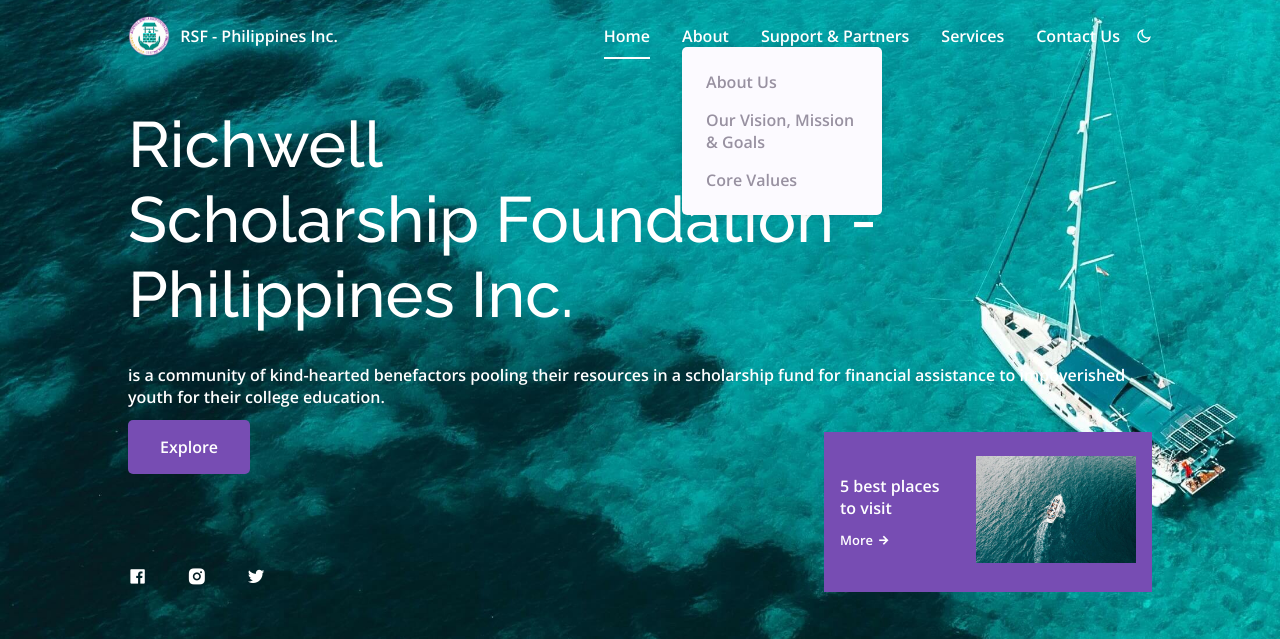
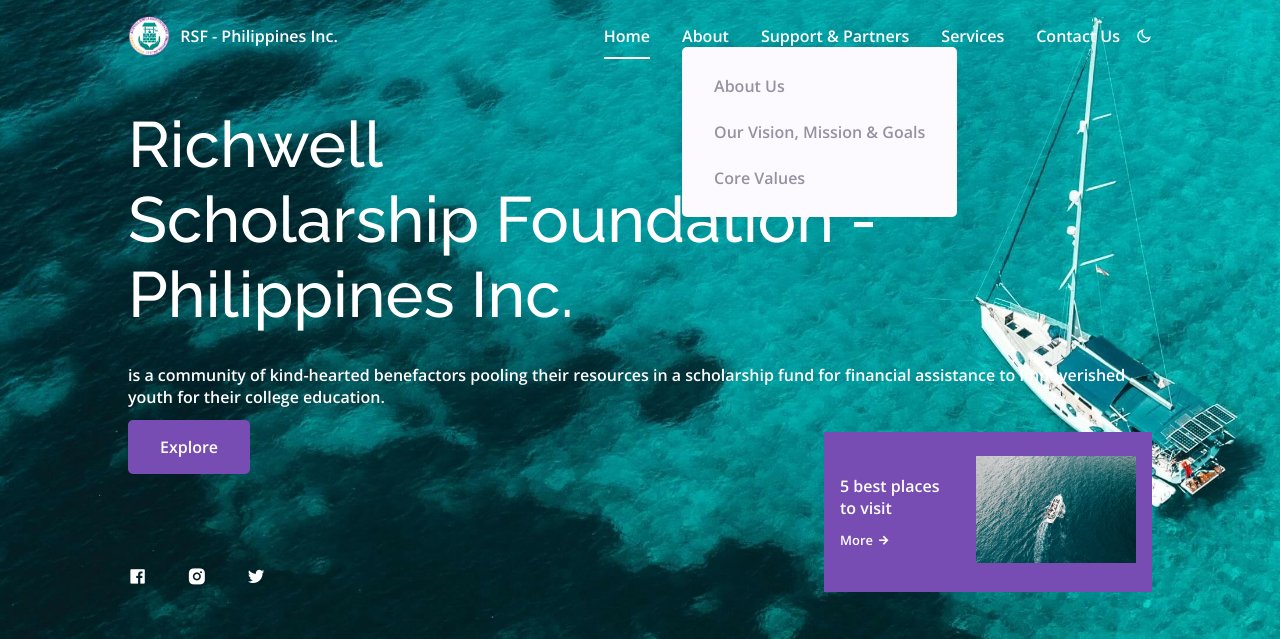
Before and after one commit to RSFPHILSINC/rsfphils, a PHP site: page / in a window 1280 px wide, after a click on "About". Shown: the top 639 px of the page. Run offline with PHP 8.4, Linux system fonts and the light colour scheme.

Commit message:
Update styles.css

```diff
--- a/assets/css/styles.css
+++ b/assets/css/styles.css
@@ -344,7 +344,9 @@ input {
   padding: 1rem;
   border-radius: 5px;
   box-shadow: 0 0 10px rgba(0, 0, 0, 0.1);
-  min-width: 200px; /* Adjust the width */
+  min-width: 220px; /* Adjust width */
+  z-index: 1000; /* Ensures it's above other elements */
+  white-space: nowrap; /* Prevents text from wrapping */
 }
 
 .show-dropdown {
@@ -357,7 +359,7 @@ input {
 
 .dropdown-link {
   display: block;
-  padding: 0.5rem;
+  padding: 0.75rem 1rem; /* More padding for better spacing */
   color: var(--text-color-light);
   text-transform: none;
   font-weight: var(--font-semi-bold);
@@ -365,6 +367,7 @@ input {
 
 .dropdown-link:hover {
   color: var(--title-color);
+  background-color: rgba(255, 255, 255, 0.1); /* Add a slight hover effect */
 }
 
 /* Mobile view for Dropdown Menu */
```
